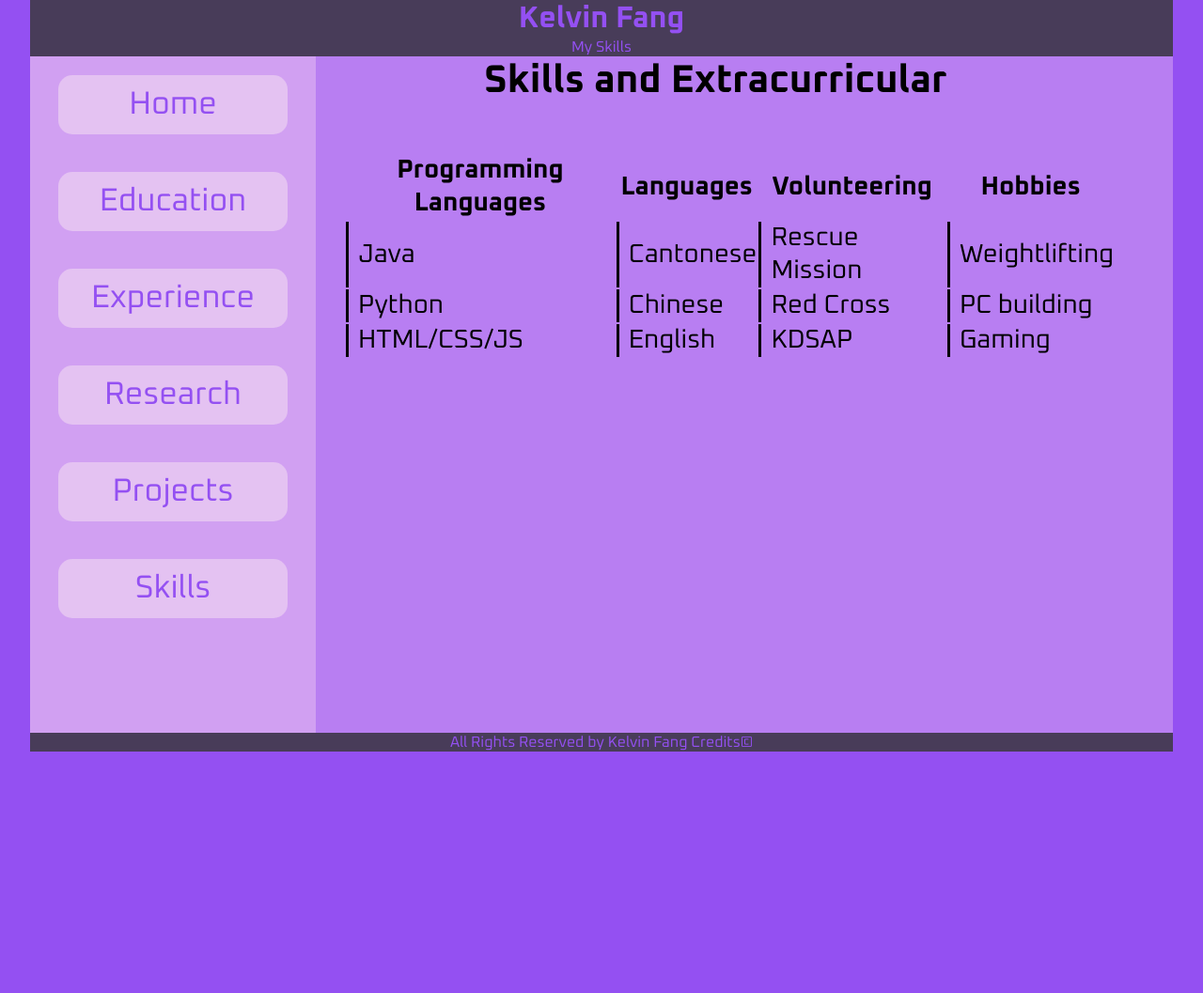
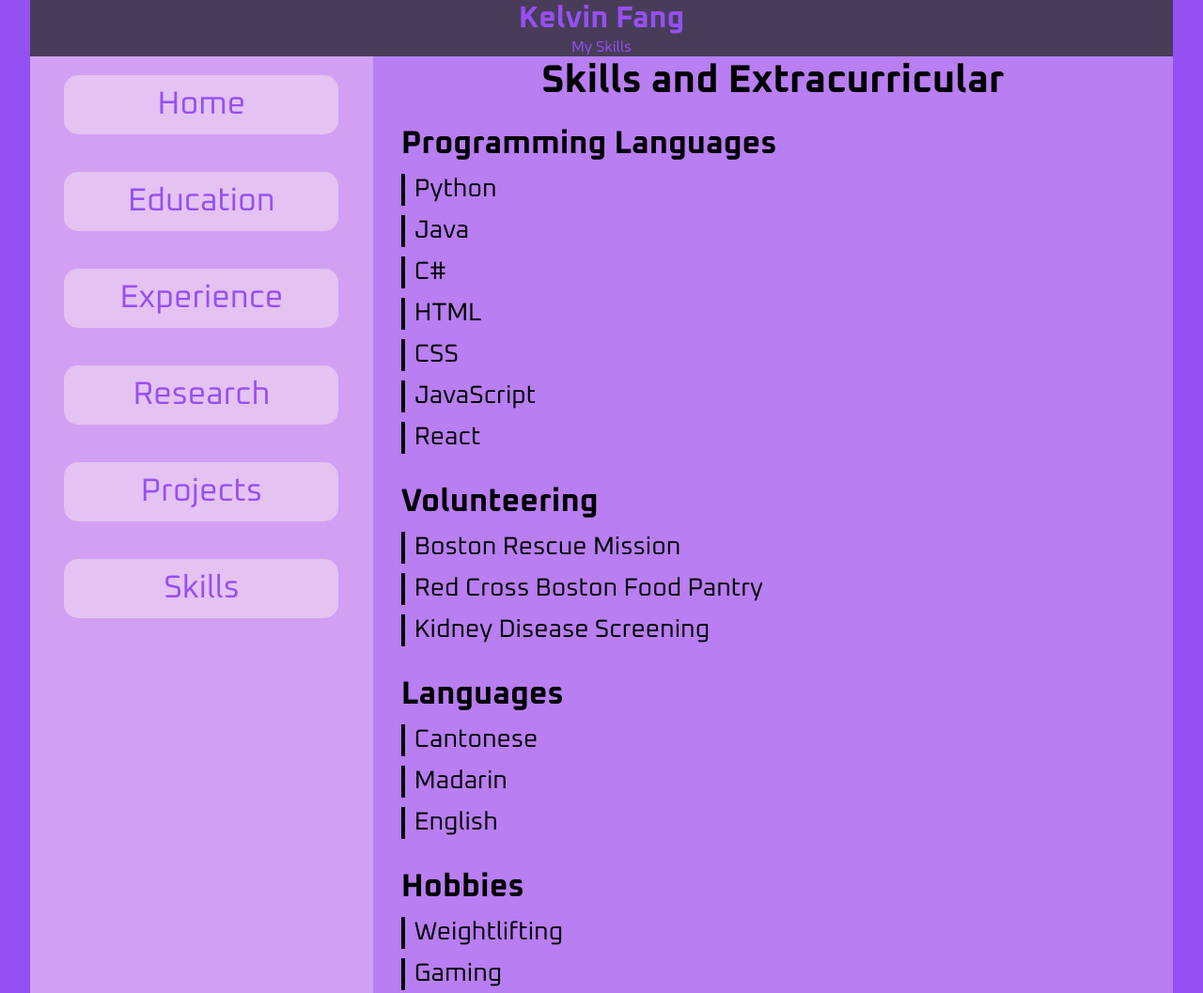
Before and after one commit to Kelvinf-6273/mp-1, a website: page skills/skills.html in a window 1280 px wide. Shown: the top 1057 px of the page at 94% size. Before the commit the page ends 800 px from the top, so only its background shows below. Drawn offline with Linux system fonts and the light colour scheme.

Commit message:
mp1changes

```diff
--- a/education/education.css
+++ b/education/education.css
@@ -23,7 +23,7 @@ body{
 }
 nav{
     background-color: #D1A0F2;
-    width: 25%;
+    width: 30%;
 
 
 }
--- a/experience/experience.css
+++ b/experience/experience.css
@@ -26,7 +26,7 @@ body{
 }
 nav{
     background-color: #D1A0F2;
-    width: 25%;
+    width: 30%;
 
 
 
--- a/home/home.css
+++ b/home/home.css
@@ -21,14 +21,10 @@ body{
     flex-direction:row;
     height:150vh;
 
-
-
 }
 nav{
     background-color: #D1A0F2;
-    width: 25%;
-
-
+    width: 30%;
 
 }
 nav ul{
--- a/research/research.css
+++ b/research/research.css
@@ -103,7 +103,7 @@ footer a{
     display: flex;
     flex-direction: column;
     width: 100%;
-    height: 100vh;
+    height: 90vh;
 }
 
 nav {
--- a/skills/skills.css
+++ b/skills/skills.css
@@ -19,14 +19,14 @@ body{
     display: flex;
     width: 100%;
     flex-direction:row;
-    height:90vh;
+    height:170vh;
 
 
 
 }
 nav{
     background-color: #D1A0F2;
-    width: 25%;
+    width: 30%;
 
 
 }
@@ -56,30 +56,27 @@ nav a{
 
 }
 main{
-    display: flex;
-    flex-direction: column;
     width:70%;
-    align-items: center;
 }
 main h3{
     font-size: calc(3px + 3vw);
 }
-#table{
-    font-size: calc(2px + 2vw);
+#program{
+    font-size: calc(1px + 2vw);
     text-align: left;
     padding-left: 30px;
-    padding-top: 50px;
 }
-#table td{
-    border-left:3px solid black;
+
+#program h3{
+    padding-top:20px;
+    font-size: calc(2px + 2.5vw);
+}
+
+#program li{
+    border-left:4px solid black;
     list-style: none;
     padding-left: 10px;
-    font-size: calc(2px + 2vw);
-
-}
-#table th{
-    text-align: center;
-    justify-content: space-evenly;
+    margin: 10px 0;
 }
 
 
@@ -103,6 +100,7 @@ footer a{
         display: flex;
         flex-direction: column;
         width: 100%;
+        height: 120vh;
     }
 
     nav {
--- a/skills/skills.html
+++ b/skills/skills.html
@@ -31,33 +31,35 @@
 
           <main>
             <h3>Skills and Extracurricular</h3>
-            <div id="table">
-              <table>
-                <tr>
-                  <th>Programming Languages</th>
-                  <th>Languages</th>
-                  <th>Volunteering</th>
-                  <th>Hobbies</th>
-                </tr>
-                <tr>
-                  <td>Java</td>
-                  <td>Cantonese</td>
-                  <td>Rescue Mission</td>
-                  <td>Weightlifting</td>
-                </tr>
-                <tr>
-                  <td>Python</td>
-                  <td>Chinese</td>
-                  <td>Red Cross </td>
-                  <td>PC building</td>
-                </tr>
-                <tr>
-                  <td>HTML/CSS/JS</td>
-                  <td>English</td>
-                  <td>KDSAP</td>
-                  <td>Gaming</td>
-                </tr>
-              </table>
+            <div id="program">
+              <h3>Programming Languages</h3>
+                  <ul>
+                    <li>Python</li>
+                    <li>Java</li>
+                    <li>C#</li>
+                    <li>HTML</li>
+                    <li>CSS</li>
+                    <li>JavaScript</li>
+                    <li>React</li>
+                  </ul>
+              <h3>Volunteering</h3>
+                  <ul>
+                    <li>Boston Rescue Mission</li>
+                    <li>Red Cross Boston Food Pantry</li>
+                    <li>Kidney Disease Screening</li>
+                  </ul>
+              <h3>Languages</h3>
+                  <ul>
+                    <li>Cantonese</li>
+                    <li>Madarin</li>
+                    <li>English</li>
+                  </ul>
+              <h3>Hobbies</h3>
+              <ul>
+                <li>Weightlifting</li>
+                <li>Gaming</li>
+                <li>PC building</li>
+              </ul>
             </div>
 
           </main>
```
